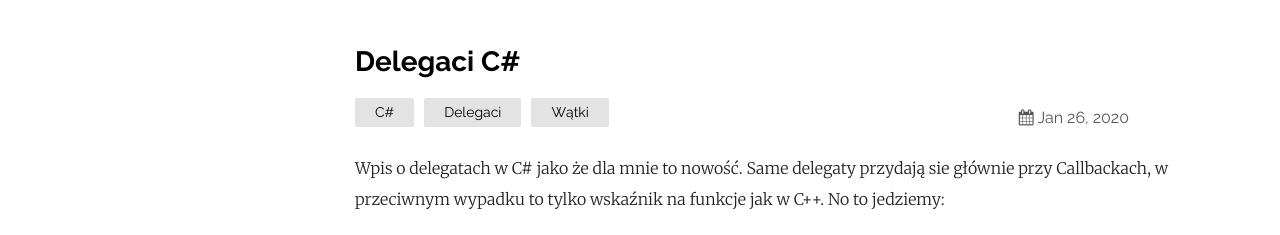
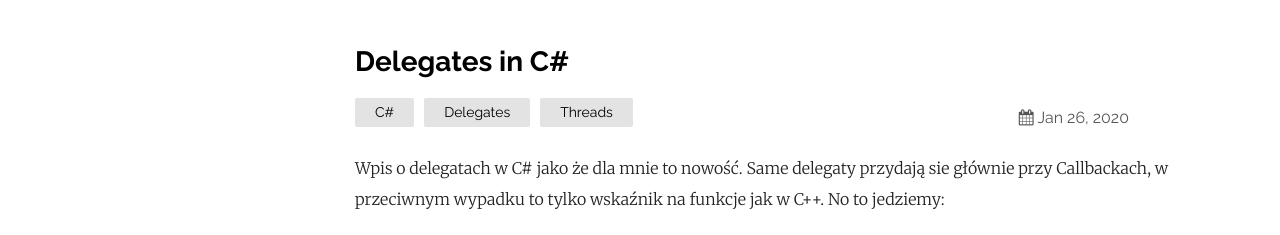
Before and after one commit to rnied137/szelma139.github.io, a Jekyll site: the page built from _posts/2019-01-29-Delegaci.markdown, in a window 1280 px wide and 1215 px high. Shown: the top 235 px of the window. Built offline with Jekyll 4.4.1, drawn with Linux system fonts in a browser that asks for light colours.

Commit message:
Update 2019-01-29-Delegaci.markdown

```diff
--- a/_posts/2019-01-29-Delegaci.markdown
+++ b/_posts/2019-01-29-Delegaci.markdown
@@ -1,8 +1,8 @@
 ---
-title: Delegaci C#
+title: Delegates in C#
 layout: post
 date: '2020-01-26 10:55:00 +0100'
-categories: C# Delegaci Wątki
+categories: C# Delegates Threads
 ---
 
 Wpis o delegatach w C# jako że dla mnie to nowość. Same delegaty przydają sie głównie przy Callbackach, w przeciwnym wypadku to tylko wskaźnik na funkcje jak w C++. No to jedziemy:
```
